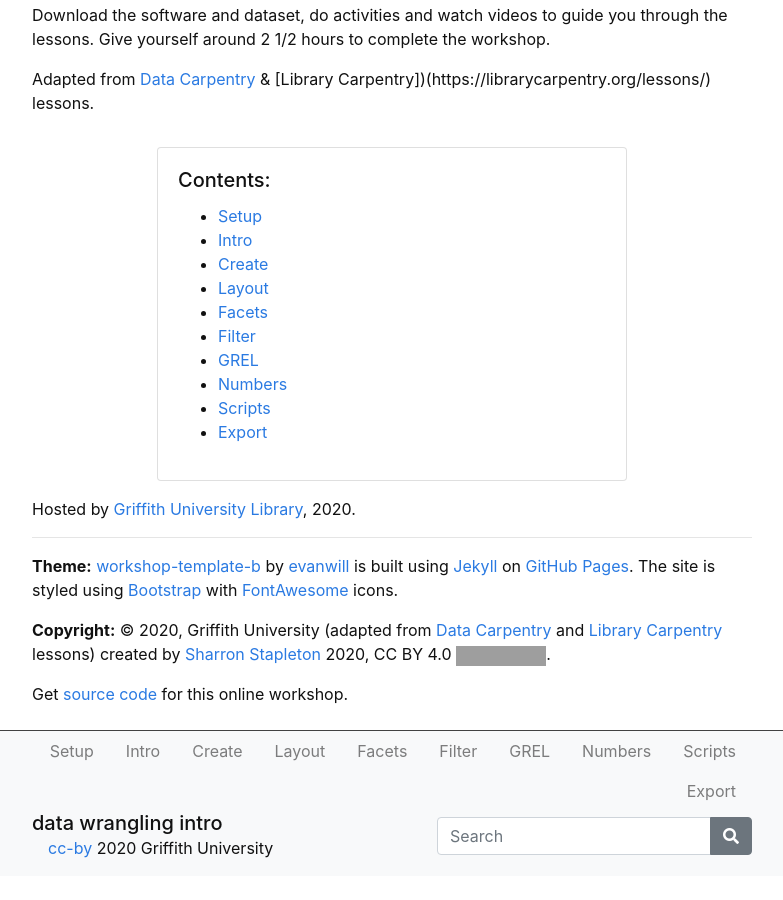
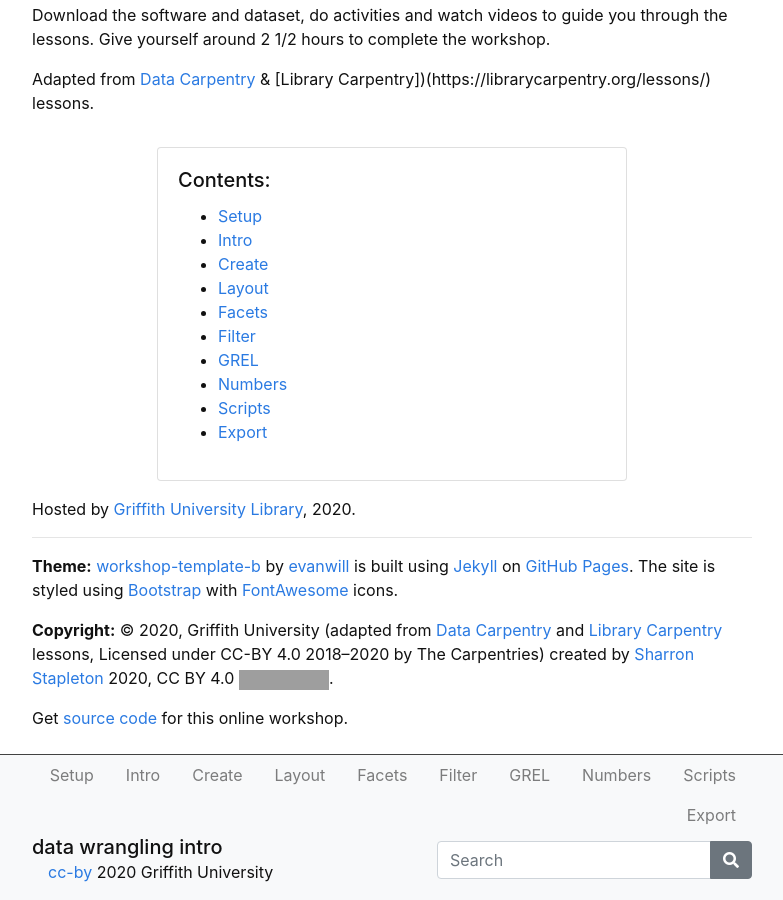
Before and after one commit to GULibrarySandbox/intro-data-wrangle, a Jekyll site: the page built from index.md, in a window 1280 px wide and 900 px high, scrolled down 713 px. Shown: the whole window, without its empty margins (248-1031 px from the left). Built offline with Jekyll 4.4.1, drawn with Linux system fonts in a browser that asks for light colours; before the commit the page ends 1589 px from its top, so only the background shows below that; grey boxes are pictures that could not be loaded.

Commit message:
Update credits.html

```diff
--- a/_includes/credits.html
+++ b/_includes/credits.html
@@ -1,3 +1,3 @@
 <p><strong>Theme:</strong> <a href="https://github.com/evanwill/workshop-template-b" target="_blank" rel="noopener">workshop-template-b</a> by <a href="https://github.com/evanwill/" target="_blank" rel="noopener">evanwill</a> is built using <a href="https://jekyllrb.com/" target="_blank" rel="noopener">Jekyll</a> on <a href="https://pages.github.com/" target="_blank" rel="noopener">GitHub Pages</a>. The site is styled using <a href="https://getbootstrap.com/" target="_blank" rel="noopener">Bootstrap</a> with <a href="https://fontawesome.com/" target="_blank" rel="noopener">FontAwesome</a> icons.</p>
-<p><strong>Copyright:</strong> © 2020, Griffith University (adapted from <a href="https://datacarpentry.org/lessons/#social-science-curriculum" target="_blank" rel="noopener">Data Carpentry</a> and <a href="https://librarycarpentry.org/lessons/" target="_blank" rel="noopener">Library Carpentry</a> lessons) created by <a href="https://github.com/{{ site.github_username }}">{{ site.author }}</a> {{ site.pub_year}}, CC BY 4.0 <a href="http://creativecommons.org/licenses/by/4.0/" rel="license"><img src="https://i.creativecommons.org/l/by/4.0/88x31.png" alt="Creative Commons License" /></a>.</p>
+<p><strong>Copyright:</strong> © 2020, Griffith University (adapted from <a href="https://datacarpentry.org/lessons/#social-science-curriculum" target="_blank" rel="noopener">Data Carpentry</a> and <a href="https://librarycarpentry.org/lessons/" target="_blank" rel="noopener">Library Carpentry</a> lessons, Licensed under CC-BY 4.0 2018–2020 by The Carpentries) created by <a href="https://github.com/{{ site.github_username }}">{{ site.author }}</a> {{ site.pub_year}}, CC BY 4.0 <a href="http://creativecommons.org/licenses/by/4.0/" rel="license"><img src="https://i.creativecommons.org/l/by/4.0/88x31.png" alt="Creative Commons License" /></a>.</p>
 <p>Get <a href="{{ site.repo }}" target="_blank" rel="noopener">source code</a> for this online workshop.<p>
```
